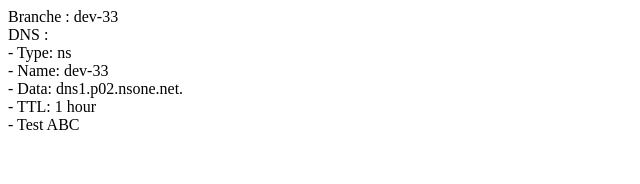
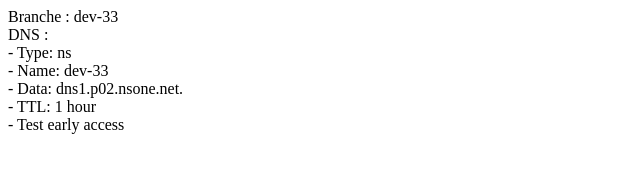
Before and after one commit to cyralain/testdns, a Nuxt app: page / in a window 1280 px wide. Shown: the top 184 px of the page, without its empty margins (0-640 px from the left). Built offline with nearby package versions, Linux system fonts and the light colour scheme.

Commit message:
Update app.vue

```diff
--- a/app.vue
+++ b/app.vue
@@ -7,7 +7,7 @@
     - Data: dns1.p02.nsone.net.<br/>
     - TTL: 1 hour<br/>
 
-  - Test ABC
+  - Test early access
 
   </div>
 
```
